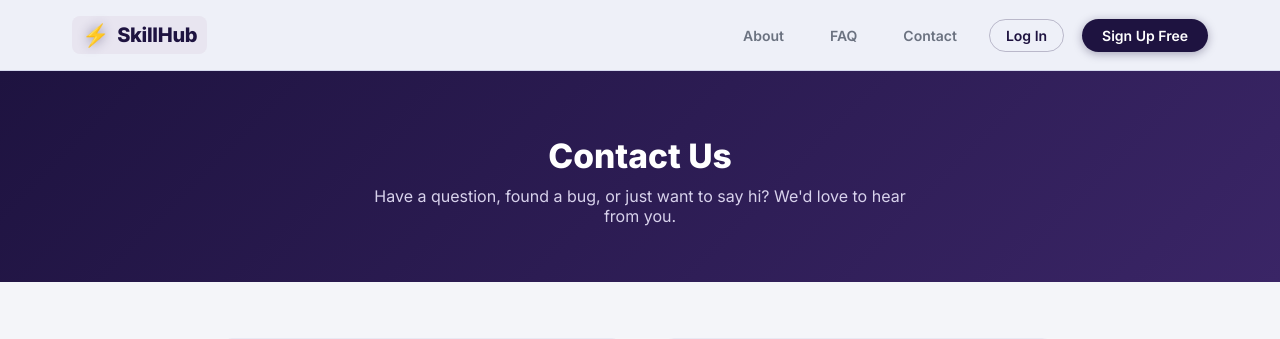
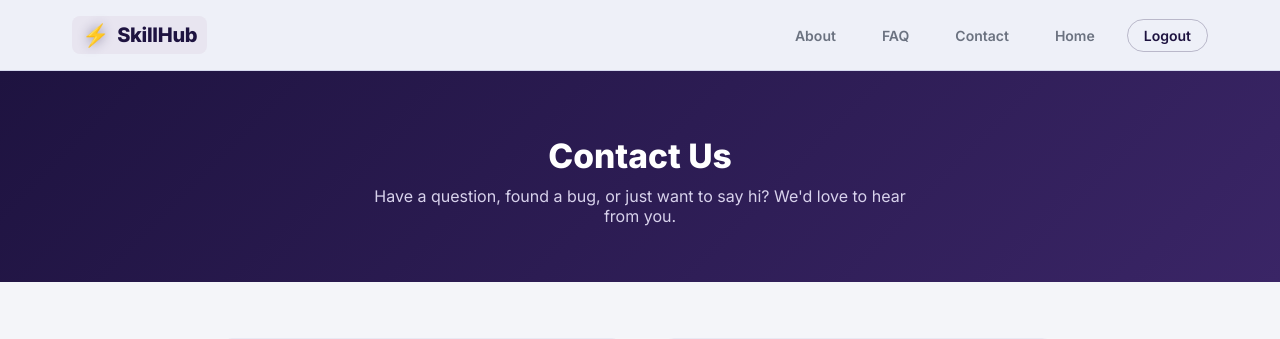
Before and after one commit to jillani0101/SkillHuB, a Flask app: page /contact in a window 1280 px wide. Shown: the top 339 px of the page. Run offline with Flask 3, Linux system fonts and the light colour scheme; the visitor is signed in with stand-in values (Sample User, id 1); some libraries are stand-ins or nearby versions.

Commit message:
Update contact.html

```diff
--- a/templates/contact.html
+++ b/templates/contact.html
@@ -8,7 +8,6 @@
     <link rel="stylesheet" href="{{ url_for('static', filename='style.css') }}">
 </head>
 <body>
-
 <nav class="sh-landing-nav">
     <div class="sh-landing-nav-inner">
         <a class="sh-brand" href="/"><span>⚡</span> SkillHub</a>
@@ -16,32 +15,33 @@
             <a class="sh-nav-link" href="/about">About</a>
             <a class="sh-nav-link" href="/faq">FAQ</a>
             <a class="sh-nav-link" href="/contact">Contact</a>
-            <a class="sh-btn sh-btn-outline" href="/login">Log In</a>
-            <a class="sh-btn sh-btn-primary" href="/register">Sign Up Free</a>
+            {% if session.get('user_id') %}
+                <a class="sh-nav-link" href="/home">Home</a>
+                <a class="sh-btn sh-btn-outline" href="/logout">Logout</a>
+            {% else %}
+                <a class="sh-btn sh-btn-outline" href="/login">Log In</a>
+                <a class="sh-btn sh-btn-primary" href="/register">Sign Up Free</a>
+            {% endif %}
         </div>
     </div>
 </nav>
-
 <div class="sh-static-hero">
     <h1>Contact Us</h1>
     <p>Have a question, found a bug, or just want to say hi? We'd love to hear from you.</p>
 </div>
-
 <div class="sh-static-wrap">
-
     {% if submitted %}
     <div class="sh-form-success">✅ Thanks! Your message has been sent — we'll get back to you soon.</div>
     {% endif %}
-
     <div class="sh-contact-grid">
         <form class="sh-contact-form" method="POST" action="/contact">
+            <input type="hidden" name="csrf_token" value="{{ csrf_token() }}">
             <input type="text" name="name" placeholder="Your Name" required>
             <input type="email" name="email" placeholder="Your Email" required>
             <input type="text" name="subject" placeholder="Subject" required>
             <textarea name="message" placeholder="How can we help?" required></textarea>
             <button type="submit" class="sh-btn sh-btn-primary sh-btn-lg" style="align-self:flex-start;">Send Message</button>
         </form>
-
         <div class="sh-contact-info">
             <div class="sh-contact-info-row">
                 <span class="sh-icon">📧</span>
@@ -61,9 +61,7 @@
             </div>
         </div>
     </div>
-
 </div>
-
 <footer class="sh-footer">
     <div class="sh-footer-inner">
         <div>
@@ -91,6 +89,5 @@
         <span>Made for people who build things.</span>
     </div>
 </footer>
-
 </body>
 </html>
```
